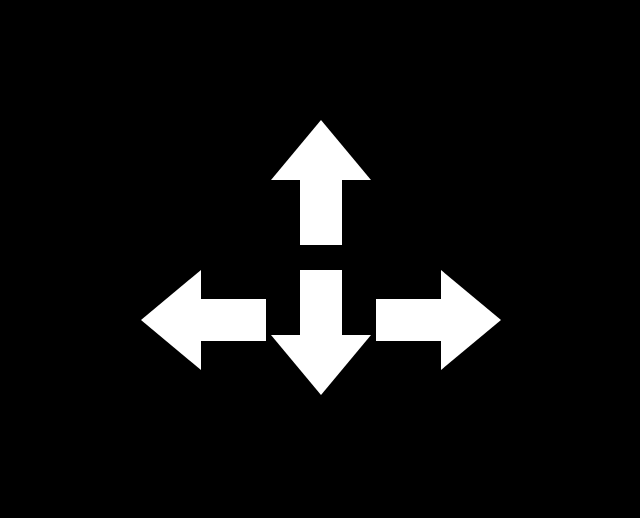
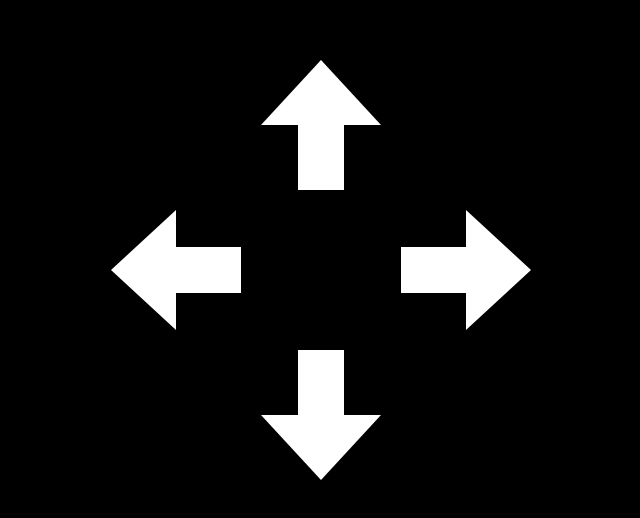
Before and after one commit to ethanserdoz26/Helldivers-stratagem-terminal, a plain HTML site: page index.html in a window 1280 px wide. Shown: the part 130-648 px from the top of the page, without its empty margins (319-959 px from the left). Drawn offline with Linux system fonts and the light colour scheme.

Commit message:
Update style.css

```diff
--- a/style.css
+++ b/style.css
@@ -20,51 +20,51 @@ body {
     justify-content: center;
 }
 
-/* Arrow layout */
+/* Overall arrow area */
 .arrows {
     position: relative;
-    width: 360px;
-    height: 300px;
+    width: 420px;
+    height: 420px;
 }
 
-/* Invisible buttons */
+/* Invisible clickable buttons */
 button {
     position: absolute;
     background: transparent;
     border: none;
     padding: 0;
     margin: 0;
+    outline: none;
     cursor: pointer;
+    appearance: none;
     -webkit-appearance: none;
-    appearance: none;
 }
 
-/* Make sure clicking the button doesn't create a visible box */
 button:focus,
 button:active {
+    background: transparent;
     outline: none;
-    background: transparent;
 }
 
 /* =========================
-   UP ARROW
+   UP
    ========================= */
 
 button[data-direction="up"] {
-    width: 100px;
-    height: 125px;
-    left: 130px;
+    width: 120px;
+    height: 130px;
+    left: 150px;
     top: 0;
 }
 
 button[data-direction="up"]::before {
     content: "";
     position: absolute;
-    width: 42px;
+    width: 46px;
     height: 85px;
     background: white;
-    left: 29px;
-    top: 40px;
+    left: 37px;
+    top: 45px;
 }
 
 button[data-direction="up"]::after {
@@ -72,21 +72,21 @@ button[data-direction="up"]::after {
     position: absolute;
     width: 0;
     height: 0;
-    border-left: 50px solid transparent;
-    border-right: 50px solid transparent;
-    border-bottom: 60px solid white;
+    border-left: 60px solid transparent;
+    border-right: 60px solid transparent;
+    border-bottom: 65px solid white;
     left: 0;
     top: 0;
 }
 
 
 /* =========================
-   LEFT ARROW
+   LEFT
    ========================= */
 
 button[data-direction="left"] {
-    width: 125px;
-    height: 100px;
+    width: 130px;
+    height: 120px;
     left: 0;
     top: 150px;
 }
@@ -95,10 +95,10 @@ button[data-direction="left"]::before {
     content: "";
     position: absolute;
     width: 85px;
-    height: 42px;
+    height: 46px;
     background: white;
-    left: 40px;
-    top: 29px;
+    left: 45px;
+    top: 37px;
 }
 
 button[data-direction="left"]::after {
@@ -106,21 +106,21 @@ button[data-direction="left"]::after {
     position: absolute;
     width: 0;
     height: 0;
-    border-top: 50px solid transparent;
-    border-bottom: 50px solid transparent;
-    border-right: 60px solid white;
+    border-top: 60px solid transparent;
+    border-bottom: 60px solid transparent;
+    border-right: 65px solid white;
     left: 0;
     top: 0;
 }
 
 
 /* =========================
-   RIGHT ARROW
+   RIGHT
    ========================= */
 
 button[data-direction="right"] {
-    width: 125px;
-    height: 100px;
+    width: 130px;
+    height: 120px;
     right: 0;
     top: 150px;
 }
@@ -129,10 +129,10 @@ button[data-direction="right"]::before {
     content: "";
     position: absolute;
     width: 85px;
-    height: 42px;
+    height: 46px;
     background: white;
     left: 0;
-    top: 29px;
+    top: 37px;
 }
 
 button[data-direction="right"]::after {
@@ -140,32 +140,32 @@ button[data-direction="right"]::after {
     position: absolute;
     width: 0;
     height: 0;
-    border-top: 50px solid transparent;
-    border-bottom: 50px solid transparent;
-    border-left: 60px solid white;
+    border-top: 60px solid transparent;
+    border-bottom: 60px solid transparent;
+    border-left: 65px solid white;
     right: 0;
     top: 0;
 }
 
 
 /* =========================
-   DOWN ARROW
+   DOWN
    ========================= */
 
 button[data-direction="down"] {
-    width: 100px;
-    height: 125px;
-    left: 130px;
-    top: 150px;
+    width: 120px;
+    height: 130px;
+    left: 150px;
+    bottom: 0;
 }
 
 button[data-direction="down"]::before {
     content: "";
     position: absolute;
-    width: 42px;
+    width: 46px;
     height: 85px;
     background: white;
-    left: 29px;
+    left: 37px;
     top: 0;
 }
 
@@ -174,15 +174,15 @@ button[data-direction="down"]::after {
     position: absolute;
     width: 0;
     height: 0;
-    border-left: 50px solid transparent;
-    border-right: 50px solid transparent;
-    border-top: 60px solid white;
+    border-left: 60px solid transparent;
+    border-right: 60px solid transparent;
+    border-top: 65px solid white;
     left: 0;
     bottom: 0;
 }
 
 
-/* Button press effect */
+/* Press animation */
 button:active {
     transform: scale(0.92);
 }
```
